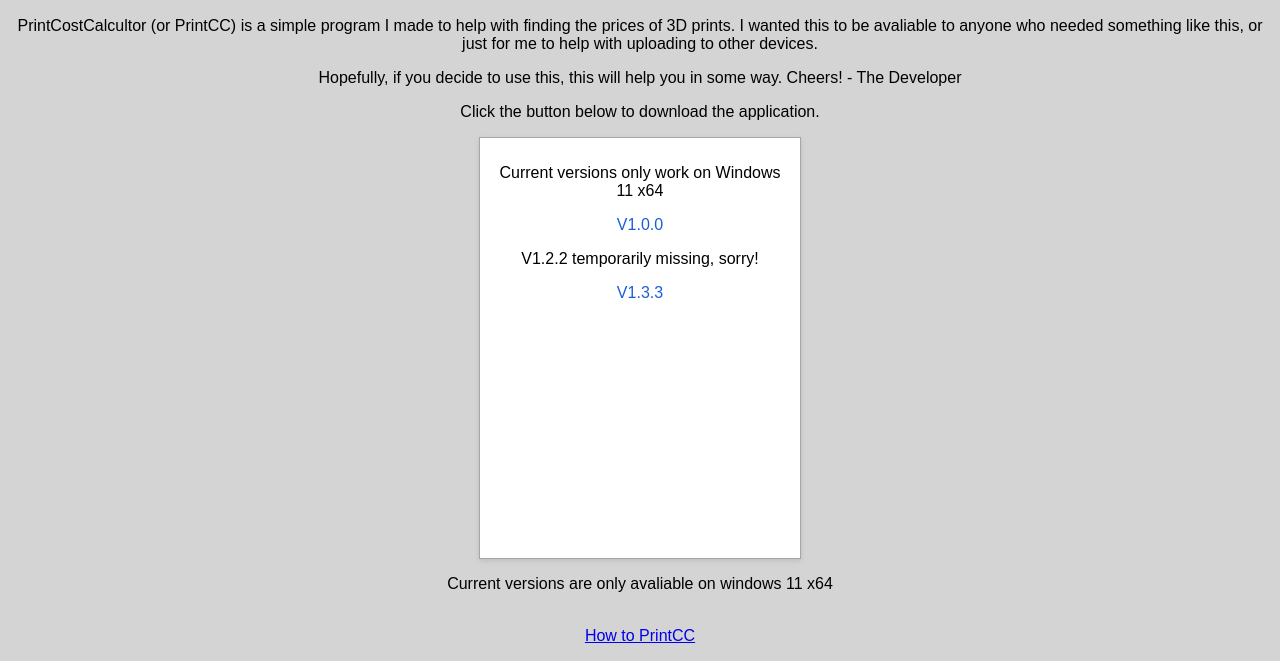
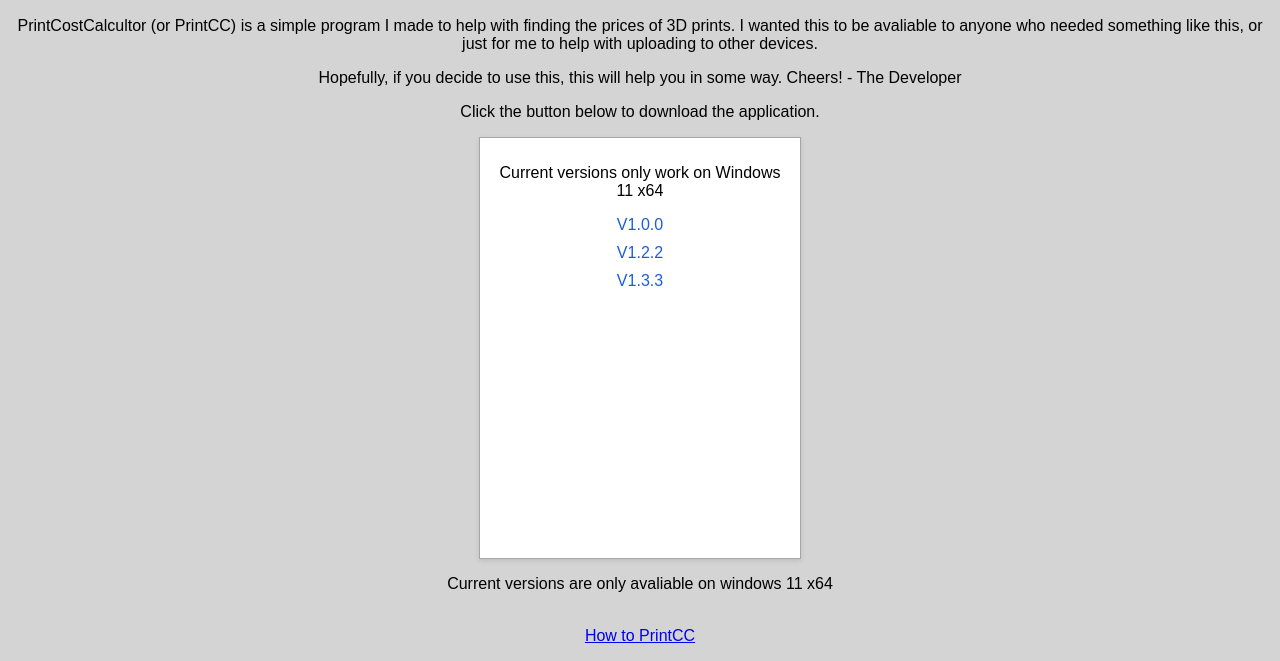
Before and after one commit to ApexChicken/PrintCC, a plain HTML site: page index.html in a window 1280 px wide. Shown: the part 227-888 px from the top of the page. Drawn offline with Linux system fonts and the light colour scheme.

Commit message:
Updated index.html
V1.2.2 Has been re-uploaded.

```diff
--- a/index.html
+++ b/index.html
@@ -47,7 +47,7 @@
     <div class="download-box">
         <p>Current versions only work on Windows 11 x64</p>
         <div class="download-item"><a href="https://github.com/ApexChicken/PrintCC/releases/download/v1.0/PrintCostCalculatorV1.0.0.zip" class="download-button" download>V1.0.0</a></div>
-        <p>V1.2.2 temporarily missing, sorry!</p>
+        <div class="download-item"><a href="https://github.com/ApexChicken/PrintCC/releases/download/V1.2.2/PrintCostCalculator.V1.2.2.zip" class="download-button" download>V1.2.2</a></div>
         <div class="download-item"><a href="https://github.com/ApexChicken/PrintCC/releases/download/V1.3.3/PrintCostCalculator.V1.3.3.zip" class="download-button" download>V1.3.3</a></div>
     </div>
         <p>Current versions are only avaliable on windows 11 x64</p>
```
